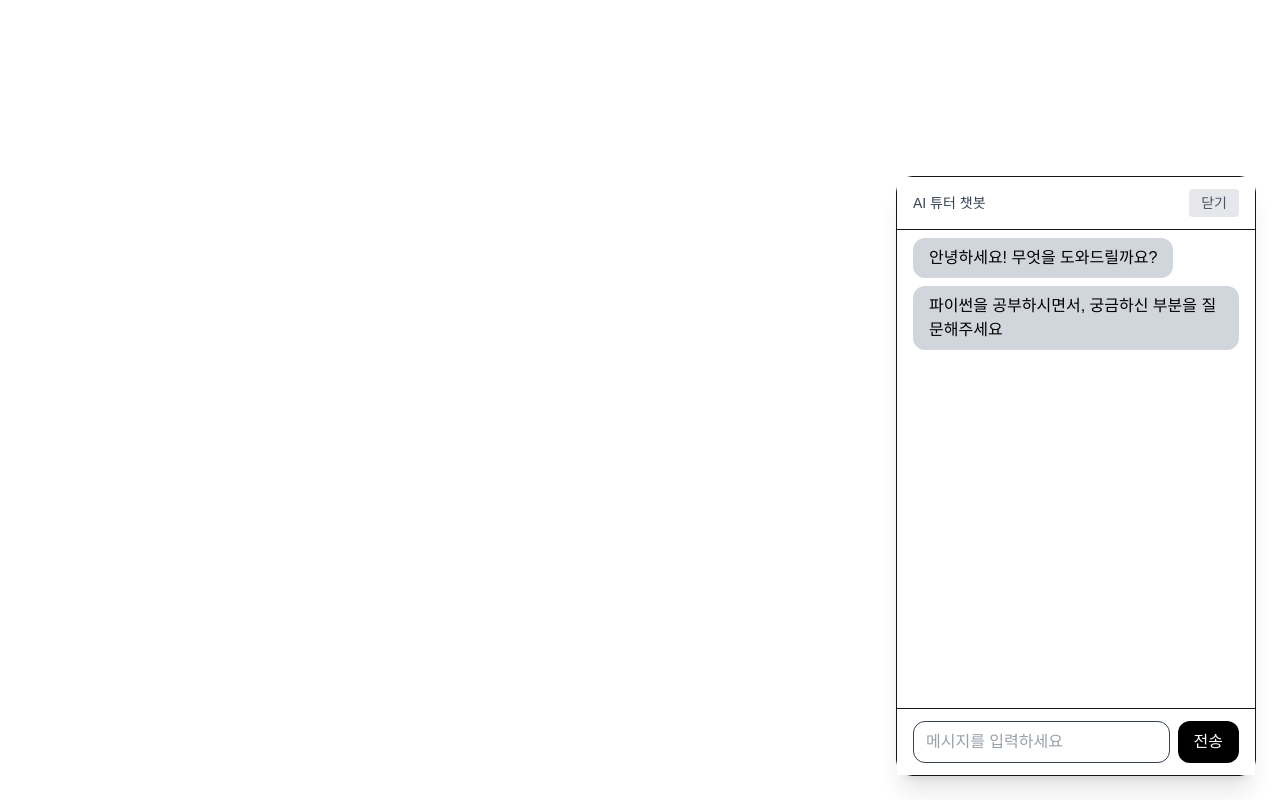
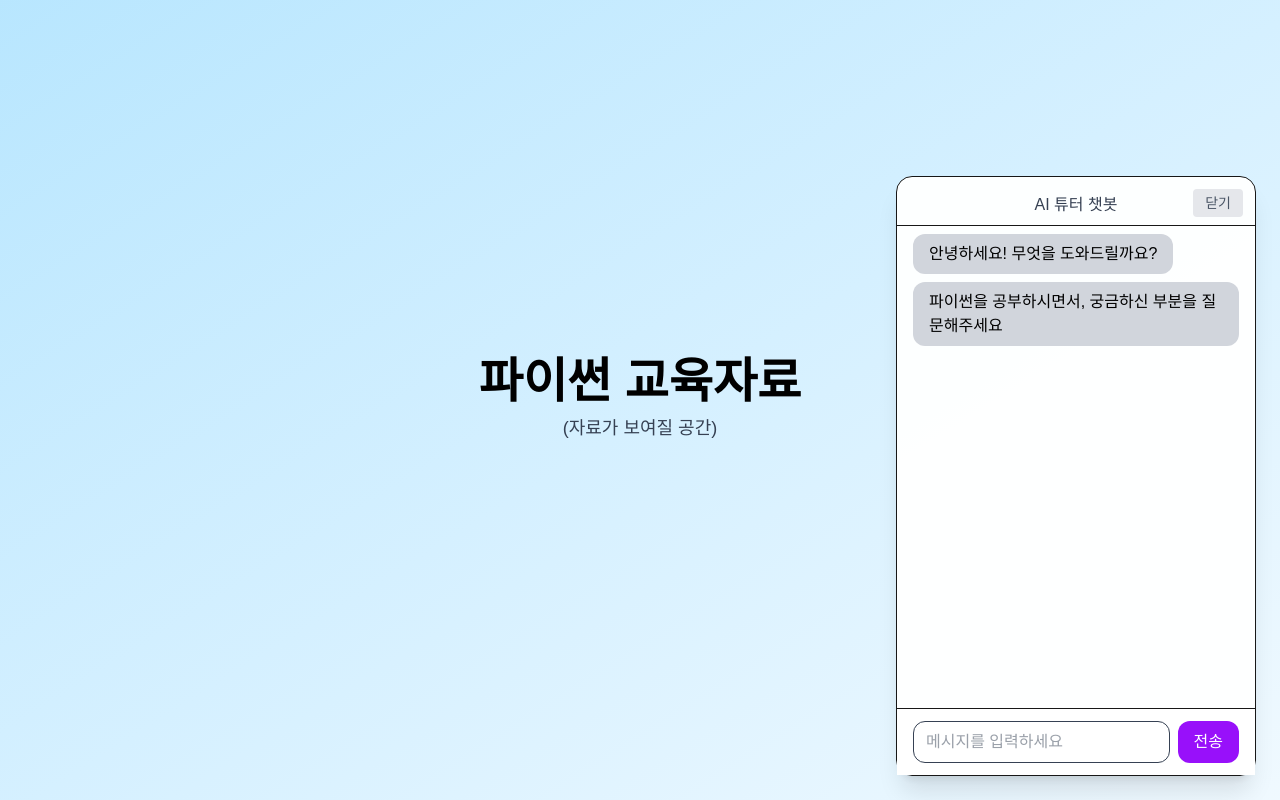
Before and after one commit to kkhan0214/AICO, a Next.js app: page /chatbot in a window 1280 px wide. Both pictures are taken after a click on the button 1224 px from the left and 744 px from the top of the page. Built offline with nearby package versions, Linux system fonts and the light colour scheme.

Commit message:
Update page.tsx

```diff
--- a/app/chatbot/page.tsx
+++ b/app/chatbot/page.tsx
@@ -23,7 +23,12 @@ export default function ChatbotPage() {
   ]);
 
   return (
-    <main className="relative w-screen h-screen bg-transparent">
+    <main className="relative w-screen h-screen bg-gradient-to-br from-sky-200 to-sky-50 flex items-center justify-center">
+      <div className="text-center">
+        <h1 className="text-5xl font-black text-black mb-2">파이썬 교육자료</h1>
+        <p className="text-lg text-gray-700">(자료가 보여질 공간)</p>
+      </div>
+
       {!open && (
         <button
           onClick={() => setOpen(true)}
@@ -35,11 +40,11 @@ export default function ChatbotPage() {
 
       {open && (
         <div className="fixed bottom-6 right-6 w-[360px] h-[600px] bg-[rgba(255,255,255,0.95)] rounded-2xl border shadow-xl flex flex-col justify-between z-50">
-          <div className="relative px-4 py-3 border-b bg-white flex items-center justify-between">
-            <p className="text-sm text-gray-700">AI 튜터 챗봇</p>
+          <div className="relative pt-4 px-4 flex-shrink-0 border-b pb-2">
+            <p className="text-center text-gray-700">AI 튜터 챗봇</p>
             <button
               onClick={() => setOpen(false)}
-              className="text-sm text-gray-600 bg-gray-200 px-3 py-1 rounded hover:bg-gray-300 z-10"
+              className="absolute top-3 right-3 text-sm text-gray-600 bg-gray-200 px-3 py-1 rounded hover:bg-gray-300 z-10"
             >
               닫기
             </button>
@@ -56,7 +61,7 @@ export default function ChatbotPage() {
               className="flex-1 border px-3 py-2 rounded-xl text-gray-700"
               placeholder="메시지를 입력하세요"
             />
-            <button className="bg-black text-white px-4 py-2 rounded-xl">
+            <button className="bg-purple-600 text-white px-4 py-2 rounded-xl">
               전송
             </button>
           </div>
```
